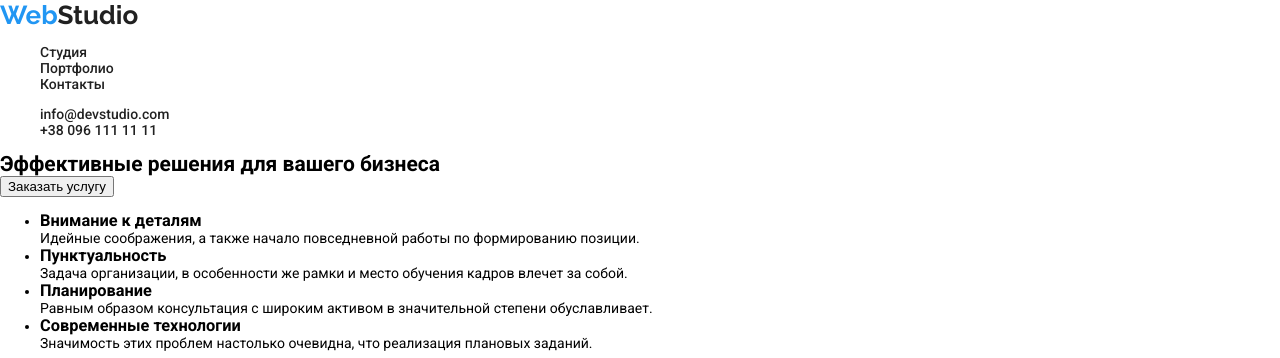
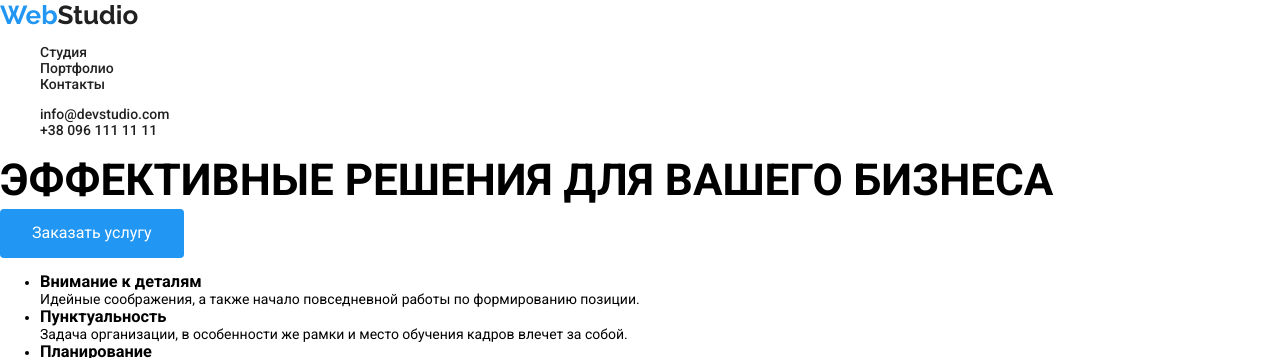
Before and after one commit to Fredy228/goit-markup-hw-02, a plain HTML site: page index.html in a window 1280 px wide. Shown: the top 358 px of the page. Drawn offline with Linux system fonts and the light colour scheme.

Commit message:
Update styles.css

```diff
--- a/css/styles.css
+++ b/css/styles.css
@@ -33,6 +33,34 @@ input{
     width: 100%;
 }
 
+
+/* Главный цвет текста */
+:root {
+    --color-main-text: #212121;
+}
+
+/* Второстепенный цвет текста */
+:root {
+    --color-secondary-text: #212121;
+}
+
+/* Цвет при наведении ссылки */
+:root {
+    --color-link-hover: #2196F3;
+}
+
+/* Цвет кнопки */
+:root {
+    --color-btn: #2196F3;
+}
+
+/* Цвет при наведении кнопки */
+:root {
+    --color-btn-hover: #188CE8;
+}
+
+
+
 /* Header */
 
 .header {
@@ -60,10 +88,36 @@ input{
     font-size: 14px;
     font-weight: 500;
     text-decoration: none;
+    transition: color 0.1s linear;
 }
+
 
 .link-header > a:hover {
     color: #2196F3;
 }
 
 /* Main */
+
+    /* Intro */
+
+.intro-title {
+    font-size: 44px;
+    line-height: 1.3;
+    font-weight: 700;
+    text-transform: uppercase;
+}
+
+.intro-btn {
+    font-size: 16px;
+    font-family: 'Roboto', sans-serif;
+    line-height: 1.8;
+    color: white;
+    background-color: #2196F3;
+    border: none;
+    padding: 10px 32px;
+    border-radius: 4px;
+}
+
+.intro-btn:hover {
+    background-color: #188CE8;
+}
```
